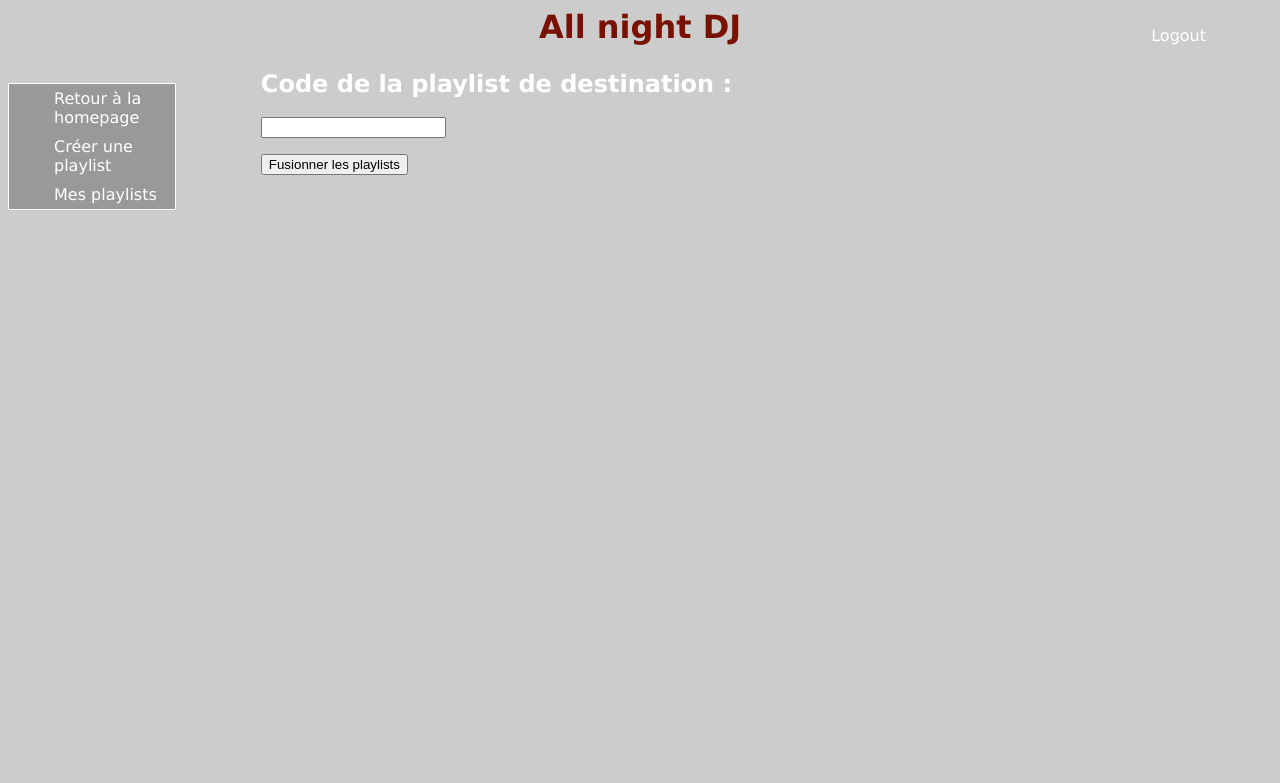
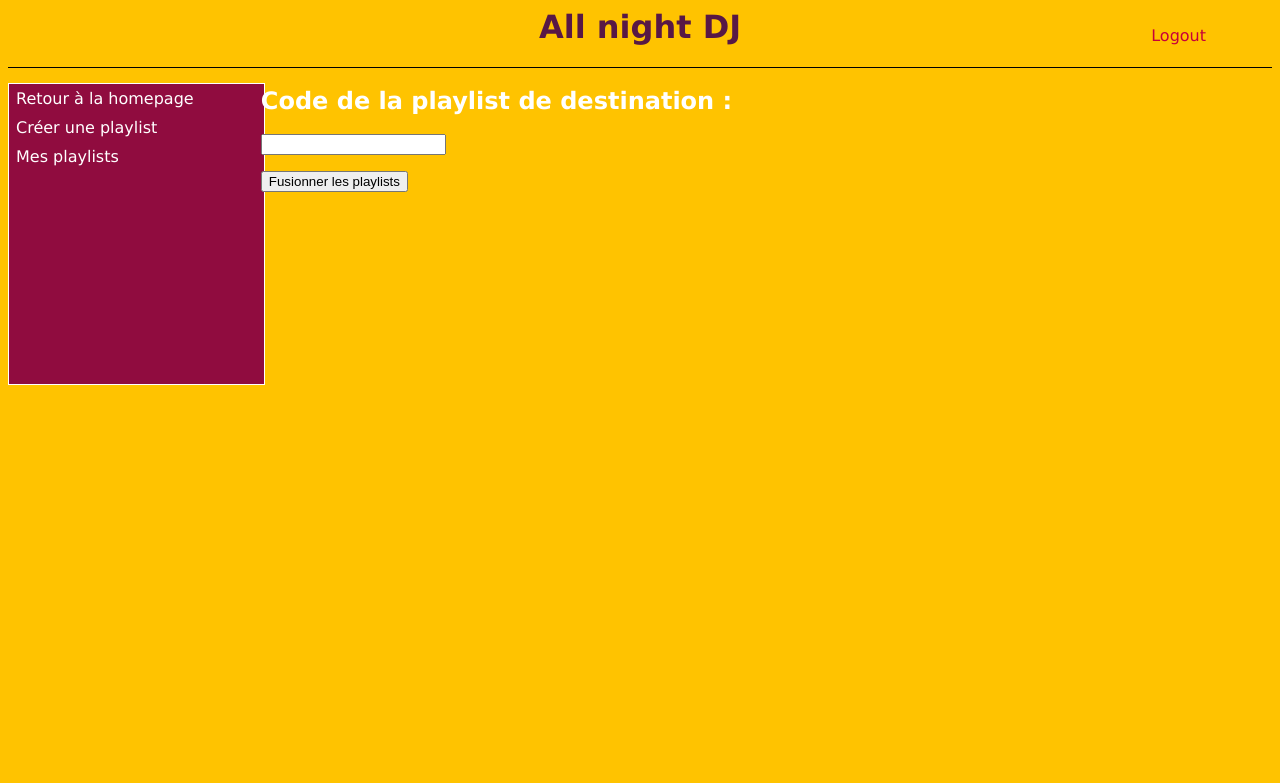
Before and after one commit to sdesby/AllNightDJ, a Flask app: page /playlists-fusion in a window 1280 px wide. Shown: the top 783 px of the page. Run offline with Flask 2, Linux system fonts and the light colour scheme; parts of the project's set-up code (start-up, migrations or seed data) failed here and were passed over.

Commit message:
First style version. Still WIP

```diff
--- a/app/static/style/general.css
+++ b/app/static/style/general.css
@@ -2,13 +2,13 @@
 
 body {
   font-family: Lucida Sans Unicode, Lucida Grande, sans-serif;
-  background-color: #CCC;
+  background-color: #FFC300;
   color: white;
 }
 
 h1 {
   text-align: center;
-  color: #771100;
+  color: #581845;
 }
 
 h2 {
@@ -35,7 +35,7 @@ a {
 }
 
 #login ul li a {
-    color: white;
+    color: #C70039;
 }
 
 #login ul li a:hover {
@@ -43,22 +43,31 @@ a {
 }
 
 #login ul li a:visited {
-    color:grey;
+    color:#900C3F;
     font-style: italic;
 }
 
 /*------- NavBar part -------*/
 
+#siteTitle {
+    border-bottom: 1px black solid;
+}
+
 #navbar {
     float:left;
     width: 20%;
-    height: 150px;
+    height: 300px;
+    margin-top: 15px;
 }
 
 #navbar ul {
     border: 1px white solid;
-    background-color: #999;
-    width: 50%;
+    background-color: #900C3F;
+    width: 100%;
+    height: 100%;
+    margin: 0px;
+    padding-left: 2px;
+    padding-right: 0px;
 }
 
 #navbar ul li {
@@ -75,4 +84,7 @@ a {
 
 #content {
     float:left;
+    width:78%;
+    height: 800px;
+    margin-top: 15px;
 }
--- a/app/static/style/new_playlist.css
+++ b/app/static/style/new_playlist.css
@@ -1,4 +1,3 @@
 #new_playlist{
   padding: 10px;
-  border: 1px green solid;
 }
--- a/app/templates/index.html
+++ b/app/templates/index.html
@@ -8,4 +8,7 @@
           </ul>
         </p>
       </div>
+      <div id='siteTitle'>
+       <h1>All night DJ </h1>
+   </div>
 {% endblock %}
--- a/app/templates/navbar.html
+++ b/app/templates/navbar.html
@@ -3,13 +3,13 @@
               <li><a href='/logout'>Logout</a></li>
         </ul>
       </div>
+      <div id='siteTitle'>
        <h1>All night DJ </h1>
+   </div>
       <div id='navbar'>
-        <p>
           <ul>
             <li><a href='/'>Retour à la homepage</a></li>
             <li><a href='/new-playlist'>Créer une playlist</a></li>
             <li><a href='/playlists'>Mes playlists</a></li>
           </ul>
-        </p>
       </div>
--- a/app/templates/new-playlist.html
+++ b/app/templates/new-playlist.html
@@ -5,6 +5,7 @@
 {% endblock %}
 {% block content %}
 {% include 'navbar.html' %}
+<div id=content>
 <div id="new_playlist">
   <form name="playlist_form" action="" method="POST">
     {{ form.csrf_token  }}
@@ -27,4 +28,5 @@
 
   </div>
   {% endif %}
+  </div>
 {% endblock %}
```
Also changed, not shown: 1 other file.
